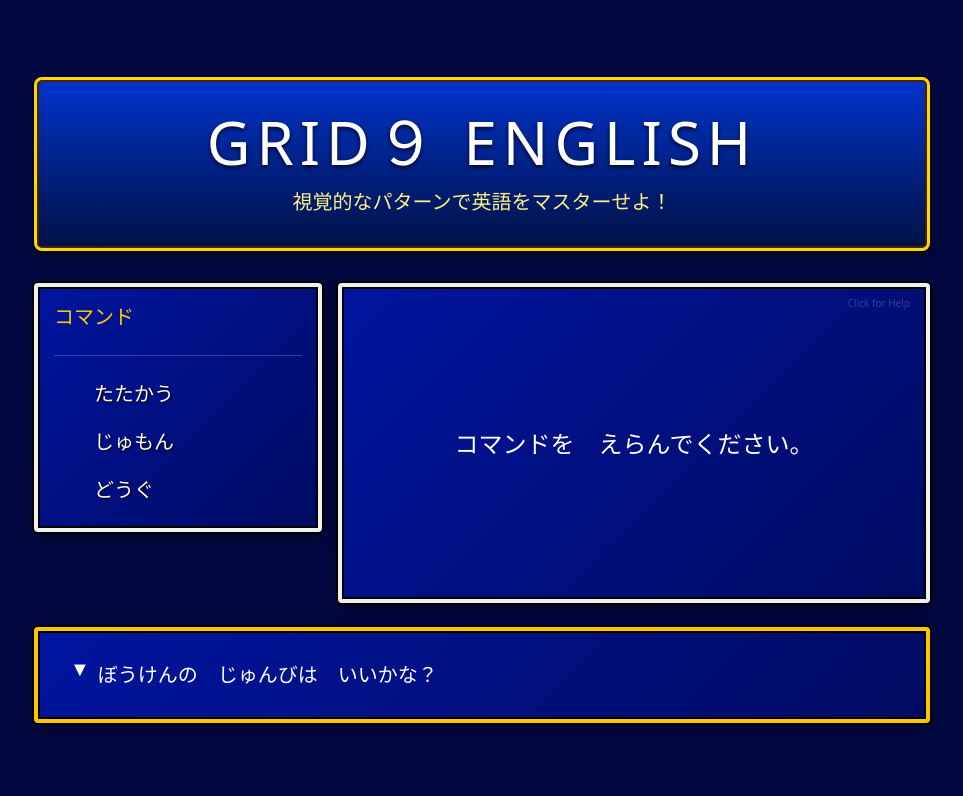
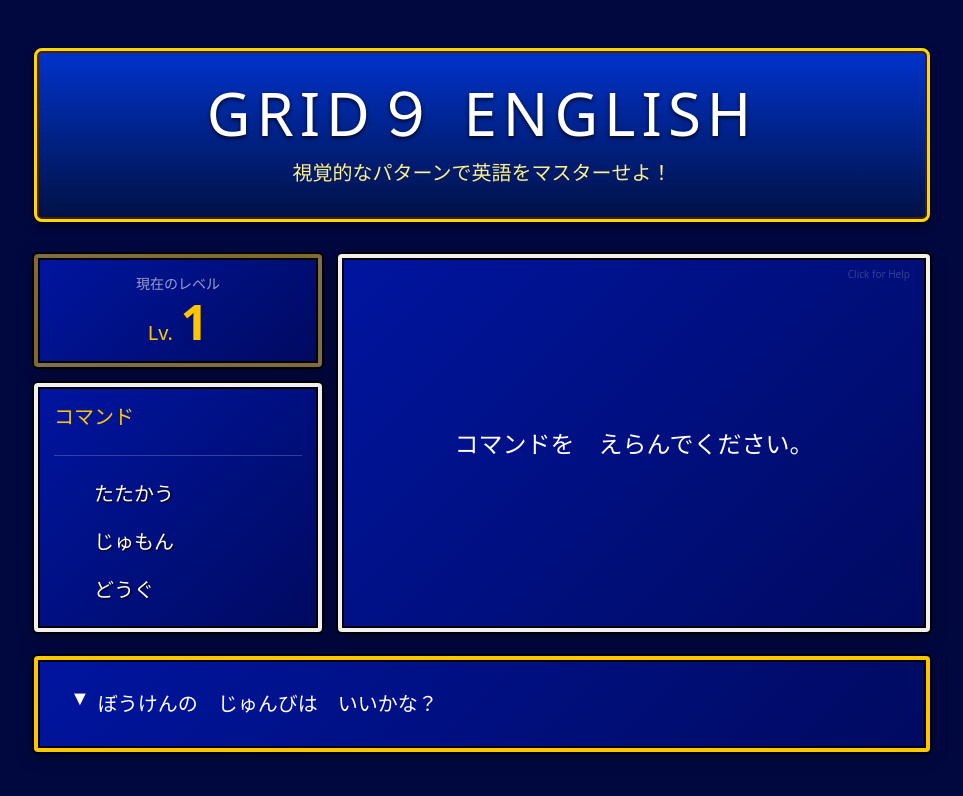
Before and after one commit to kayamak/grid9-english, a Next.js app: page / in a window 1280 px wide. Shown: the top 796 px of the page, without its empty margins (158-1121 px from the left). Built offline with nearby package versions, Linux system fonts and the light colour scheme; a web font is replaced by a local one.

Commit message:
トップ画面にレベル表示

```diff
--- a/src/app/layout.tsx
+++ b/src/app/layout.tsx
@@ -29,7 +29,7 @@ export default function RootLayout({
   children: React.ReactNode;
 }>) {
   return (
-    <html lang="en">
+    <html lang="en" suppressHydrationWarning>
       <body className={`${dotGothic.variable} ${geistSans.variable} ${geistMono.variable} font-dot`}>
         {children}
       </body>
--- a/src/features/home/components/MainMenu.tsx
+++ b/src/features/home/components/MainMenu.tsx
@@ -1,6 +1,6 @@
 'use client';
 
-import { useState, useCallback } from 'react';
+import { useState, useCallback, useEffect } from 'react';
 import { useRouter } from 'next/navigation';
 
 const MOTIVATIONAL_MESSAGES = [
@@ -114,6 +114,17 @@ export function MainMenu() {
   const [bottomMessage, setBottomMessage] = useState<string>("ぼうけんの　じゅんびは　いいかな？");
   const [opIndex, setOpIndex] = useState(0);
   const router = useRouter();
+  const [currentLevel, setCurrentLevel] = useState(1);
+
+  useEffect(() => {
+    if (typeof document !== 'undefined') {
+      const match = document.cookie.match(/(^| )playerLevel=([^;]+)/);
+      if (match) {
+          // eslint-disable-next-line react-hooks/set-state-in-effect
+         setCurrentLevel(parseInt(match[2]));
+      }
+    }
+  }, []);
 
   const updateMotivation = useCallback(() => {
     const randomMsg = MOTIVATIONAL_MESSAGES[Math.floor(Math.random() * MOTIVATIONAL_MESSAGES.length)];
@@ -163,8 +174,19 @@ export function MainMenu() {
   return (
     <div className="flex flex-col gap-6 w-full">
       <div className="grid grid-cols-1 md:grid-cols-3 gap-4 min-h-[320px]">
-        {/* Tier 1 & 2: Menu Area */}
-        <section className="dq-window md:col-span-1 h-fit flex flex-col">
+        {/* Tier 1: Level & Menu Area */}
+        <div className="md:col-span-1 flex flex-col gap-4">
+          {/* Level Display */}
+          <section className="dq-window p-4 flex flex-col items-center justify-center border-yellow-400/50 bg-black/40">
+            <span className="text-sm text-white/60 mb-1">現在のレベル</span>
+            <div className="flex items-baseline gap-2">
+              <span className="text-xl text-yellow-400">Lv.</span>
+              <span className="text-5xl font-bold text-yellow-400 shadow-yellow-400/20 drop-shadow-lg">{currentLevel}</span>
+            </div>
+          </section>
+
+          {/* Menu Area */}
+          <section className="dq-window h-full flex flex-col flex-1">
             <div className="flex items-center justify-between border-b border-white/20 pb-2 mb-4">
               <h2 className="text-xl text-yellow-400">
                 {selectedCategory ? selectedCategory : "コマンド"}
@@ -205,6 +227,7 @@ export function MainMenu() {
               )}
             </nav>
           </section>
+        </div>
 
         {/* Description Area */}
         <section
```
Lines whose indentation alone changed are shown as unchanged.
